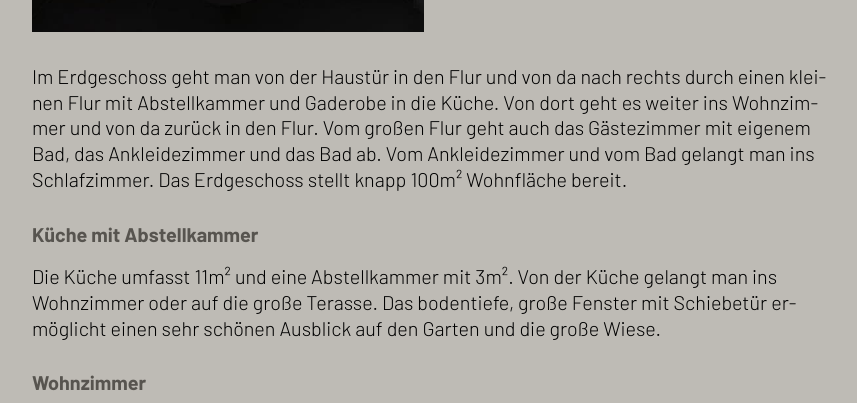
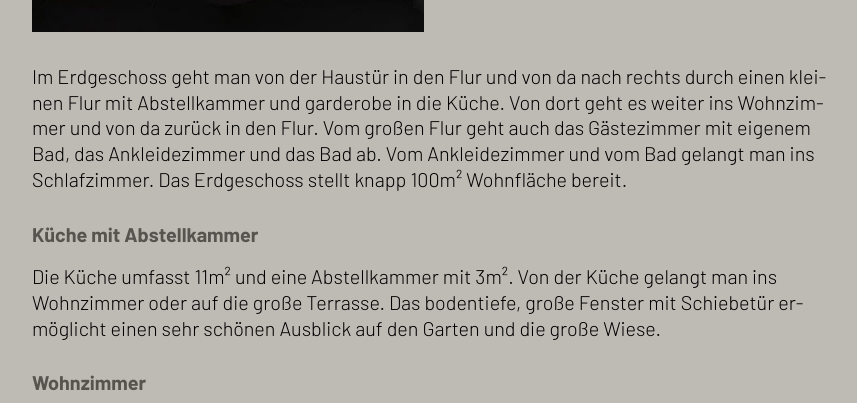
Before and after one commit to cnoss/haeuschen, a Jekyll site: the page built from index.html, in a window 1280 px wide and 900 px high, scrolled down 3054 px. Shown: the part 196-599 px from the top of the window, without its empty margins (0-857 px from the left). Built offline with Jekyll 4.4.1, drawn with Linux system fonts in a browser that asks for light colours; some of the changed text lies outside the part shown.

Commit message:
Rechtschreibung behoben

```diff
--- a/_includes/daten.html
+++ b/_includes/daten.html
@@ -35,7 +35,7 @@
     <th>Bezugsfertig</th><td>sofort</td>
   </tr>
   <tr>
-    <th>Mitpreis pro m²</th><td>7€</td>
+    <th>Mietpreis pro m²</th><td>7€</td>
   </tr>
   <tr>
     <th>Kaltmiete pro Monat</th><td>1.300€</td>
--- a/_includes/erdgeschoss.html
+++ b/_includes/erdgeschoss.html
@@ -16,10 +16,10 @@
   {% endfor %}
 </ul>
 
-<p>Im Erdgeschoss geht man von der Haustür in den Flur und von da nach rechts durch einen kleinen Flur mit Abstellkammer und Gaderobe in die Küche. Von dort geht es weiter ins Wohnzimmer und von da zurück in den Flur. Vom großen Flur geht auch das Gästezimmer mit eigenem Bad, das Ankleidezimmer und das Bad ab. Vom Ankleidezimmer und vom Bad gelangt man ins Schlafzimmer. Das Erdgeschoss stellt knapp 100m² Wohnfläche bereit.</p>
+<p>Im Erdgeschoss geht man von der Haustür in den Flur und von da nach rechts durch einen kleinen Flur mit Abstellkammer und garderobe in die Küche. Von dort geht es weiter ins Wohnzimmer und von da zurück in den Flur. Vom großen Flur geht auch das Gästezimmer mit eigenem Bad, das Ankleidezimmer und das Bad ab. Vom Ankleidezimmer und vom Bad gelangt man ins Schlafzimmer. Das Erdgeschoss stellt knapp 100m² Wohnfläche bereit.</p>
 
 <h3>Küche mit Abstellkammer</h3>
-<p>Die Küche umfasst 11m² und eine Abstellkammer mit 3m². Von der Küche gelangt man ins Wohnzimmer oder auf die große Terasse. Das bodentiefe, große Fenster mit Schiebetür ermöglicht einen sehr schönen Ausblick auf den Garten und die große Wiese.</p>
+<p>Die Küche umfasst 11m² und eine Abstellkammer mit 3m². Von der Küche gelangt man ins Wohnzimmer oder auf die große Terrasse. Das bodentiefe, große Fenster mit Schiebetür ermöglicht einen sehr schönen Ausblick auf den Garten und die große Wiese.</p>
 
 <h3>Wohnzimmer</h3>
 <p>Das Wohnzimmer stellt gute 24m² zur Verfügung und hat ebenfalls ein großes, bodentiefes Fenster mit schönem Blick nach draußen und der Möglichkeit direkt auf die Terrasse zu gelangen.</p>
--- a/_includes/intro.html
+++ b/_includes/intro.html
@@ -1,5 +1,5 @@
 <div class="section herotext">
-<p>Wir haben ein halbes Jahr Tapeten abgerissen, Böden entfernt, Bäder saniert, gespachtelt, gestrichen, geschliffen, abgeklebt, lackiert, montiert, ab und zu ein bisschen gejammert und jetzt ist endlich alles fertig und bereit zum Einzug. Das Einzige was noch fehlt ist ein passender Mieter.   </p>
+<p>Wir haben ein halbes Jahr Tapeten abgerissen, Böden entfernt, Bäder saniert, gespachtelt, gestrichen, geschliffen, abgeklebt, lackiert, montiert, ab und zu ein bisschen gejammert und jetzt ist endlich alles fertig und bereit zum Einzug. Das Einzige was noch fehlt ist ein*e passende*r Mieter*in.   </p>
 
 {% assign prefix = "haus-" %}
 <ul class="gallery" id="{{prefix}}links">
--- a/_includes/objektbeschreibung.html
+++ b/_includes/objektbeschreibung.html
@@ -3,6 +3,6 @@
 
 <p>Die zukünftigen Mieter sollten auf jeden Fall mit einem guten Ausblick klar kommen, denn der ist hier definitiv gegeben. Das wirklich gut geschnittene Haus steht auf einem <strong>733m² großen Grundstück</strong>, welches direkt an eine wirklich <strong>grooooße und unverbaute Wiese</strong> angrenzt. Auf der anderen Seite liegt die <strong>Anliegerstraße</strong>, es folgt eine Reihe mit Einfamilienhäuseren und dahinter liegen nur noch Wiesen und Wälder. Ein echtes Paradies für Kinder. Ich kann es bestätigen, denn ich bin selbst dort aufgewachsen. Damals wurde die Wiese noch als Pferdewiese genutzt. Jetzt ist sie gemäht, direkt zugänglich und mit ein paar Kletterbäumen ausgestattet. </p>
 
-<p>Wer keine Freude an der Sonne und <strong>hellen Räumen</strong> hat, sollte ab hier nicht mehr weiter lesen. Das <strong>Haus ist nach Süden</strong> ausgerichtet, so dass man in der Küche, im Wohnzimmer, im Studio und an der angrenzenden großen Terasse, bzw. Loggia den ganzen Tag Sonne hat.</p>
+<p>Wer keine Freude an der Sonne und <strong>hellen Räumen</strong> hat, sollte ab hier nicht mehr weiter lesen. Das <strong>Haus ist nach Süden</strong> ausgerichtet, so dass man in der Küche, im Wohnzimmer, im Studio und an der angrenzenden großen Terrasse, bzw. Loggia den ganzen Tag Sonne hat.</p>
 
 </section>
--- a/scripts/house.js
+++ b/scripts/house.js
@@ -33,7 +33,7 @@
         [625, 994],
         [625,411.5],
       ],
-      gaderobe: [
+      garderobe: [
         [536.5, 30],
         [536.5, 110],
         [625, 110],
```
Also changed, not shown: 2 other files.
